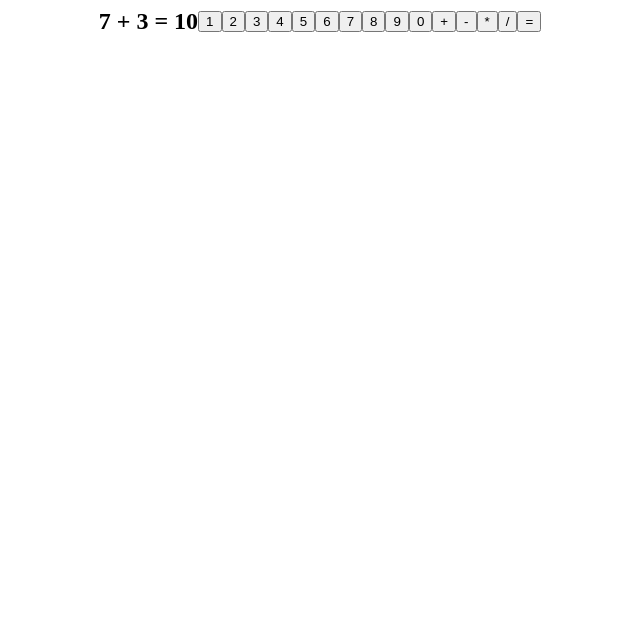
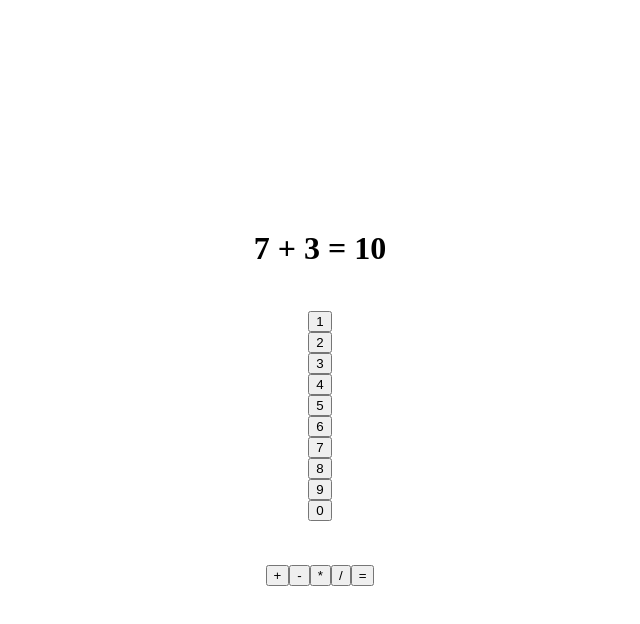
Before and after one commit to ZarathustraSama/calculator, a plain HTML site: page index.html in a window 1280 px wide. Shown: the whole page, without its empty margins (320-960 px from the left). Drawn offline with Linux system fonts and the light colour scheme.

Commit message:
Adjusting div arrangements

```diff
--- a/styles.css
+++ b/styles.css
@@ -1,10 +1,27 @@
+body, html {
+    height: 100%;
+}
+
 body, .calculator, .display, .number-pad, .number, .operator-pad, .operator {
     display: flex;
     justify-content: center;
     align-items: center;
 }
 
+.display, .number-pad, .operator-pad {
+    flex: auto;
+}
+
+.calculator {
+    height: 50%;
+    flex-direction: column;
+}
+
 .display {
-    font-size: 24px;
+    font-size: 32px;
     font-weight: 700;
 }
+
+.number-pad {
+    flex-direction: column;
+}
```
